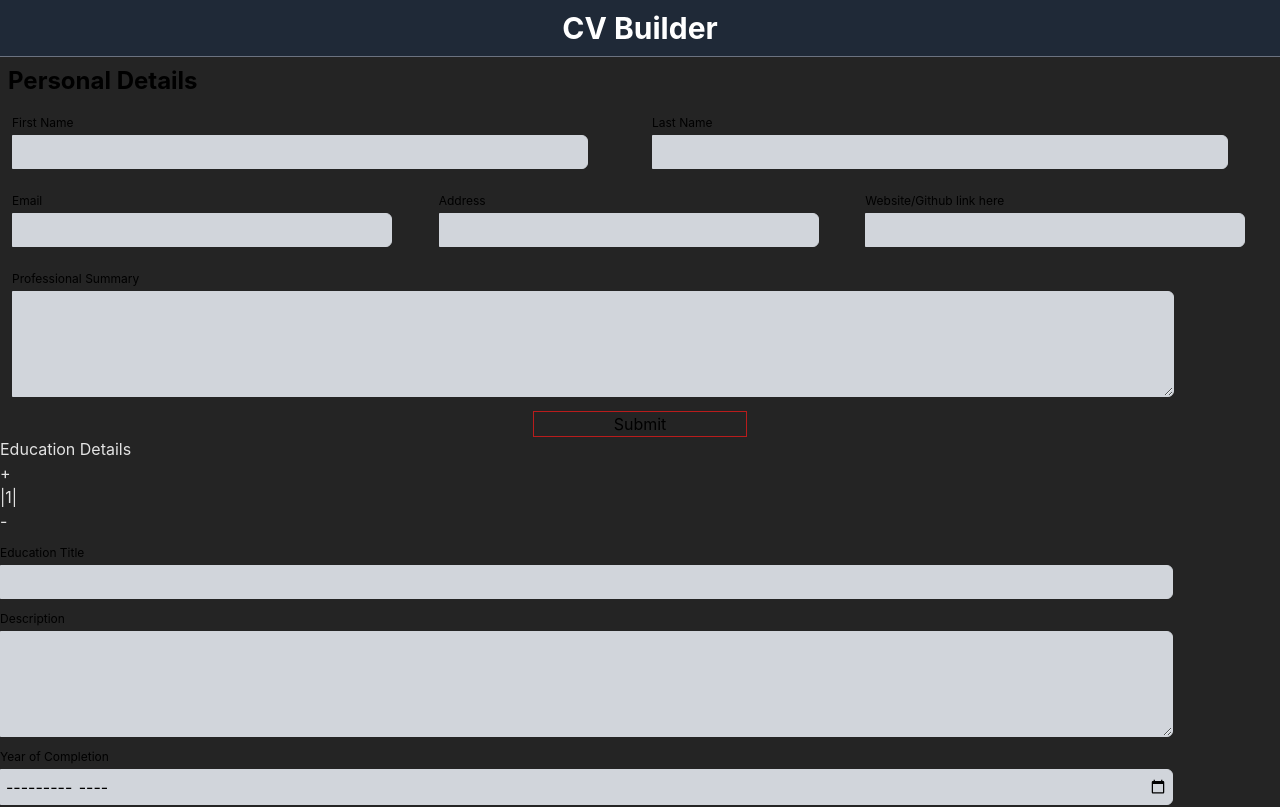
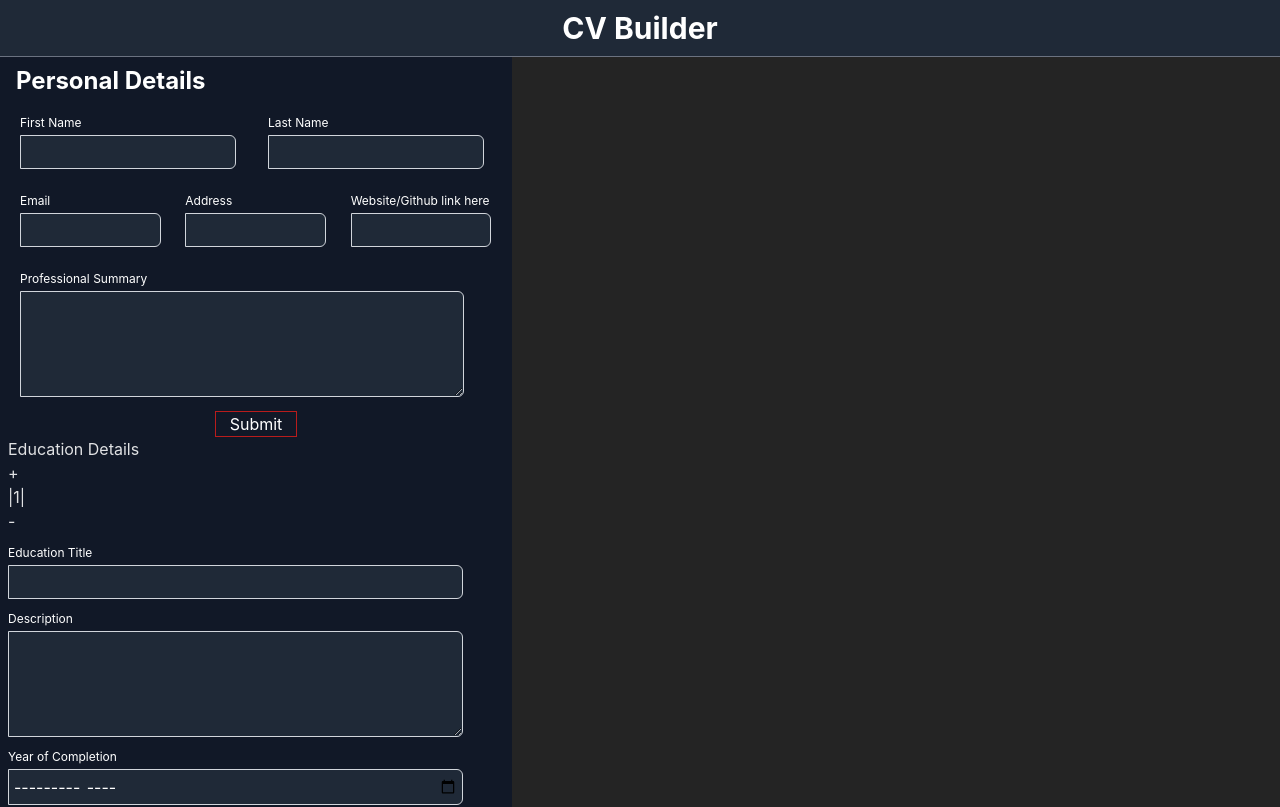
Before and after one commit to bilgramiraza/cv-builder, a React (Vite) app: page / in a window 1280 px wide. Shown: the top 807 px of the page. Built offline with nearby package versions, Linux system fonts and the light colour scheme.

Commit message:
Cleaned up UI for Website's Main Section

```diff
--- a/src/CvBuilder.jsx
+++ b/src/CvBuilder.jsx
@@ -10,7 +10,6 @@ function CvBuilder() {
     education:[{}],
     experience:[{}],
   });
-
   const cvStatus = cv.personal?.status&&cv.education[0]?.status&&cv.experience[0]?.status;
 
   const handleSubmit = (category, value) =>{
@@ -39,13 +38,13 @@ function CvBuilder() {
   };
 
   return (
-    <main>
-      <div>
+    <main className="dark flex flex-col lg:flex-row">
+      <div className="block w-full lg:w-2/5 px-2 bg-gray-400 dark:bg-gray-900">
         <Personal getPersonal={(value)=>handleSubmit('personal',value)} personal={cv.personal}/>
         <Education getEducation={(value)=>handleSubmit('education',value)} education={cv.education}/>
         <Experience getExperience={(value)=>handleSubmit('experience',value)} experience={cv.experience}/>
       </div>
-      <div>
+      <div className="block w-full lg:w-3/5 px-2">
         {cvStatus && <Preview personal={cv.personal} education={cv.education} experience={cv.experience}/>}
       </div>
     </main>
```
